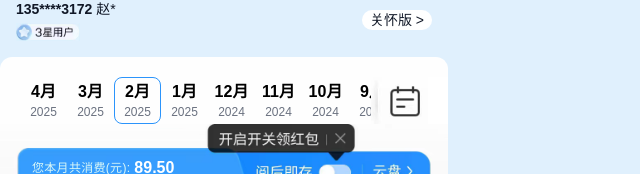
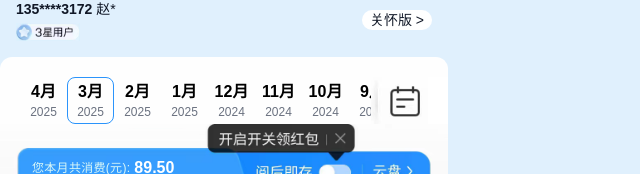
Before and after one commit to teaware/cm, a Next.js app: page / in a window 1280 px wide. Shown: the part 189-363 px from the top of the page, without its empty margins (0-640 px from the left). Built offline with nearby package versions, Linux system fonts and the light colour scheme.

Commit message:
📅 new

```diff
--- a/app/page.tsx
+++ b/app/page.tsx
@@ -125,12 +125,12 @@ export default function Home() {
                 4月<div className="text-gray-500 text-xs font-normal">2025</div>
               </div>
             </li>
-            <li className="w-[47px] h-[47px] border rounded-lg flex items-center justify-center border-transparent">
+            <li className="w-[47px] h-[47px] border rounded-lg flex items-center justify-center border-[#2B94FB]">
               <div className="text-black font-semibold text-base text-center">
                 3月<div className="text-gray-500 text-xs font-normal">2025</div>
               </div>
             </li>
-            <li className="w-[47px] h-[47px] border rounded-lg flex items-center justify-center border-[#2B94FB]">
+            <li className="w-[47px] h-[47px] border rounded-lg flex items-center justify-center border-transparent">
               <div className="text-black font-semibold text-base text-center">
                 2月<div className="text-gray-500 text-xs font-normal">2025</div>
               </div>
```
